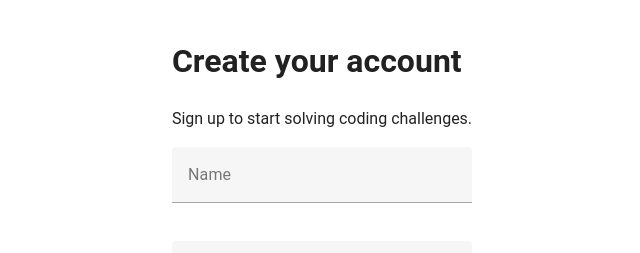
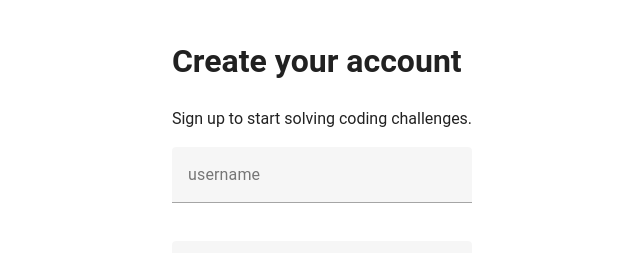
Before and after one commit to Mario0703/FullStack-Coding-Problem-Solving-Service, a Vue app in the folder frontend/: page /Signup in a window 1280 px wide. Shown: the top 253 px of the page, without its empty margins (318-958 px from the left). Built offline with nearby package versions, Linux system fonts and the light colour scheme; the HTML template or start-up script is replaced by a standard one.

Commit message:
Rename 'name' to 'userName' in UserSignup component for clarity

```diff
--- a/frontend/src/components/UserSignup.vue
+++ b/frontend/src/components/UserSignup.vue
@@ -9,7 +9,7 @@ import {
   isValidPassword,
 } from '@/utils/signupValidation'
 
-const name = ref("");
+const userName = ref("");
 const email = ref("");
 const confirmEmail = ref("");
 const password = ref("");
@@ -30,7 +30,7 @@ async function sendUserData() {
   if (!canSubmit()) return
 
   const userData: UserData = {
-    userName: name.value,
+    userName: userName.value,
     email: email.value,
     password: password.value,
   }
@@ -91,8 +91,8 @@ function canSubmit(): boolean {
       />
 
       <v-text-field class="mt-4"
-        v-model="name"
-        label="Name"
+        v-model="userName"
+        label="username"
         name="name"
         autocomplete="name"
         required
```
